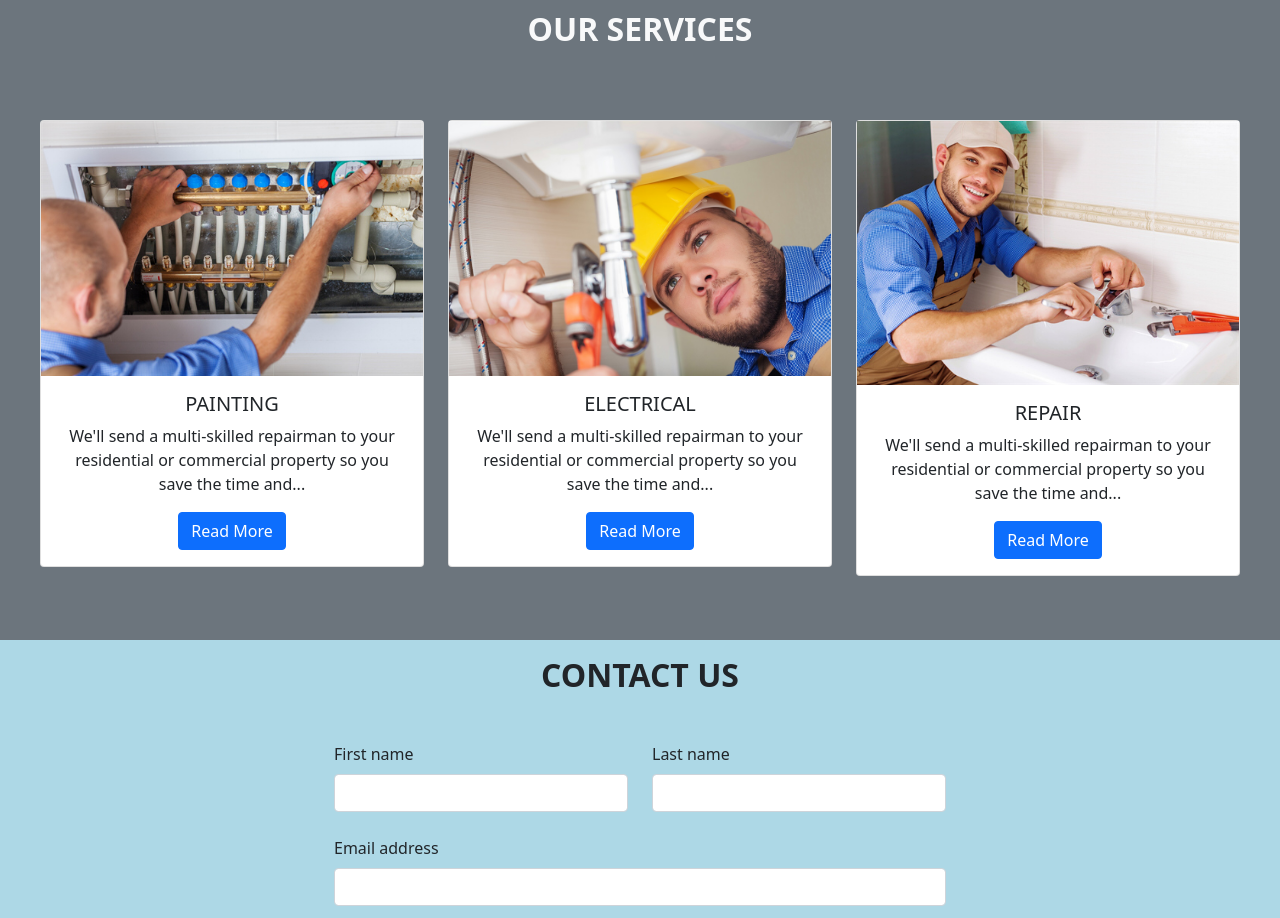
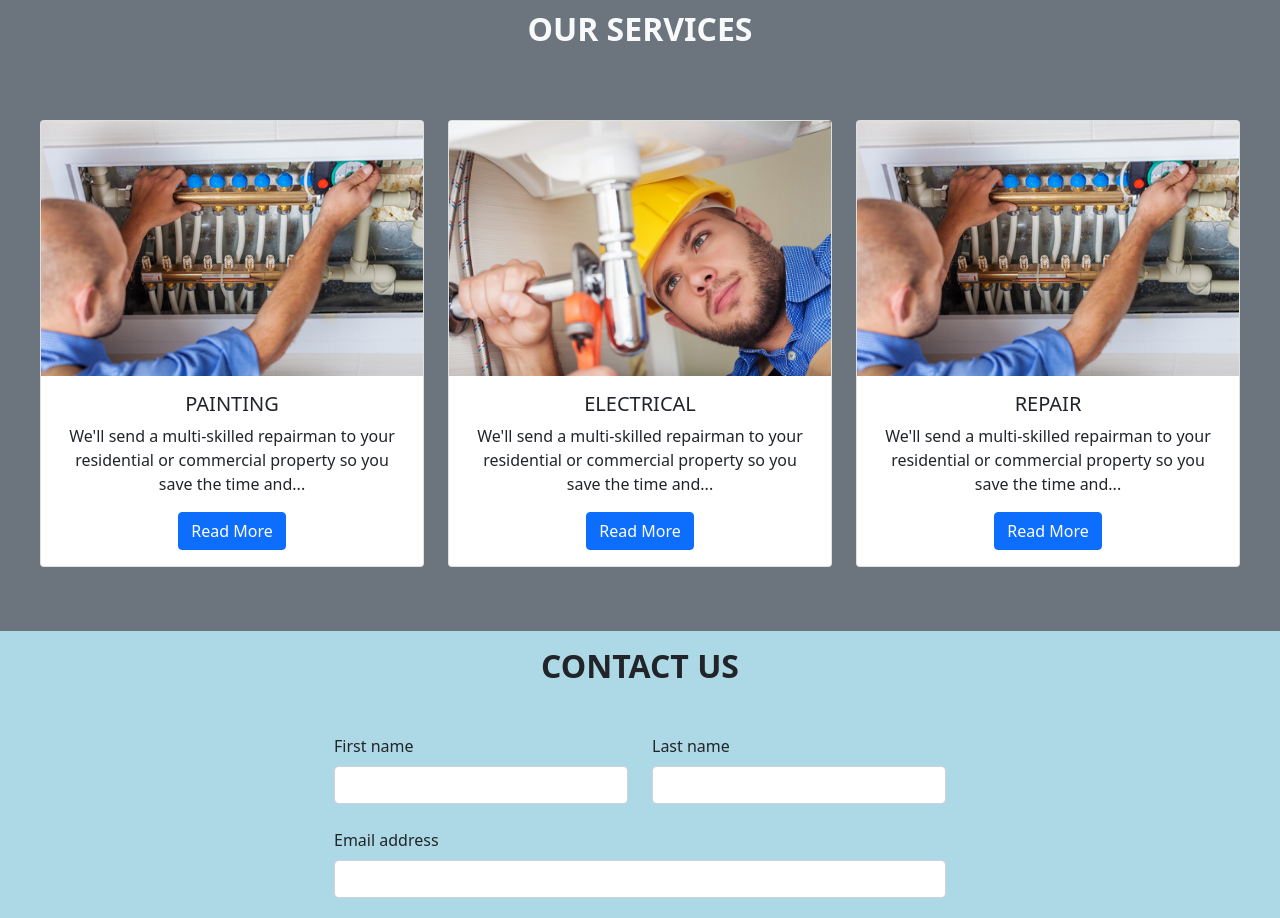
Before and after one commit to geraldoshio/NewElectricalPage, a plain HTML site: page index.html in a window 1280 px wide. Shown: the part 1560-2478 px from the top of the page. Drawn offline with nearby package versions, Linux system fonts and the light colour scheme.

Commit message:
Update index.html

```diff
--- a/index.html
+++ b/index.html
@@ -119,7 +119,7 @@
       <div class="col-lg-4 col-md-6 mb-4">
         <div class="card">
           <div class="bg-image hover-overlay ripple" data-mdb-ripple-color="light">
-            <img src="./images/billionphotos1882993.jpg" class="img-fluid" />
+            <img src="./images/billionphotos1883011.jpg" class="img-fluid" />
             <a href="#!">
               <div class="mask" style="background-color: rgba(251, 251, 251, 0.15);"></div>
             </a>
```
